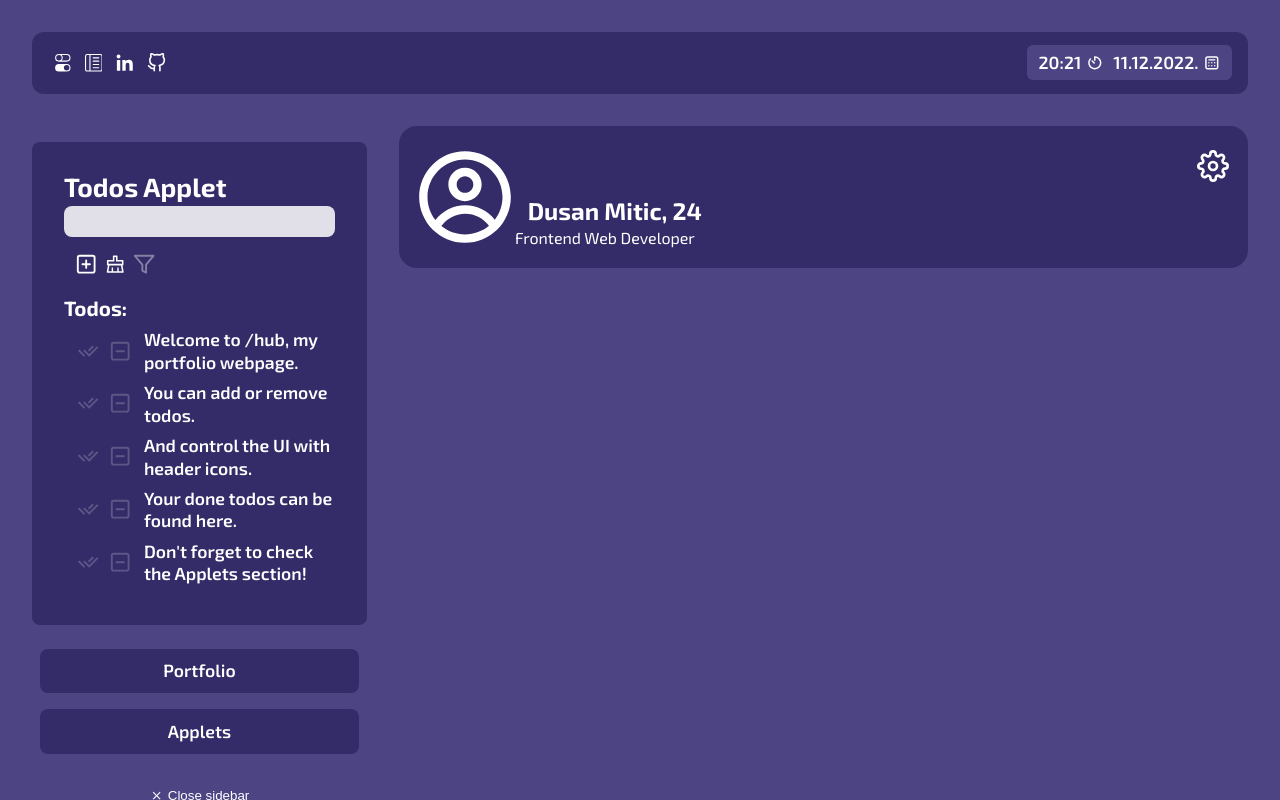
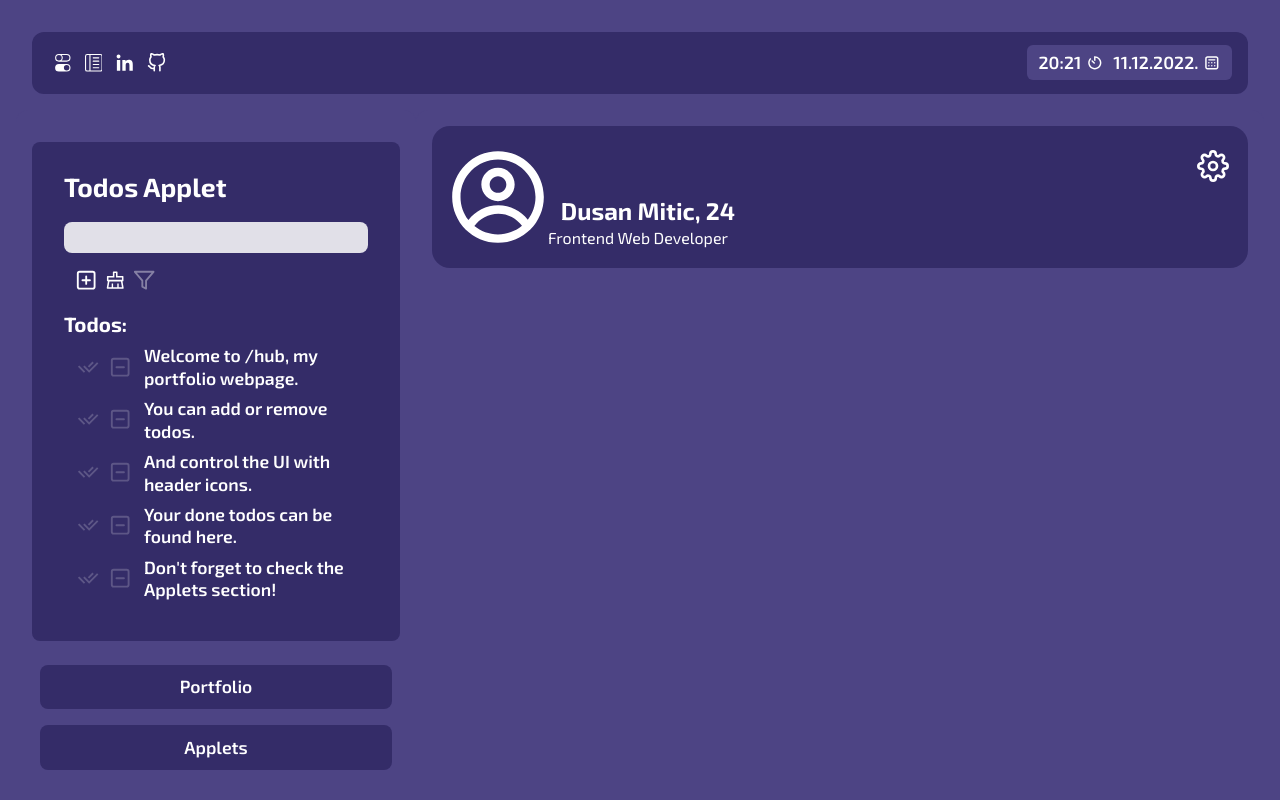
Before and after one commit to erazmozen/hub, a React (Create React App) app: page / in a window 1280 px wide. Built offline with nearby package versions, Linux system fonts and the light colour scheme.

Commit message:
fix padding

```diff
--- a/src/components/Sidebar/sidebar.css
+++ b/src/components/Sidebar/sidebar.css
@@ -10,6 +10,11 @@
   display: flex;
   flex-direction: column;
   margin-bottom: 4rem;
+  min-width: 400px;
+}
+
+.sidebar-wrapper h2 {
+  margin-bottom: 1rem;
 }
 
 .router-links {
```
